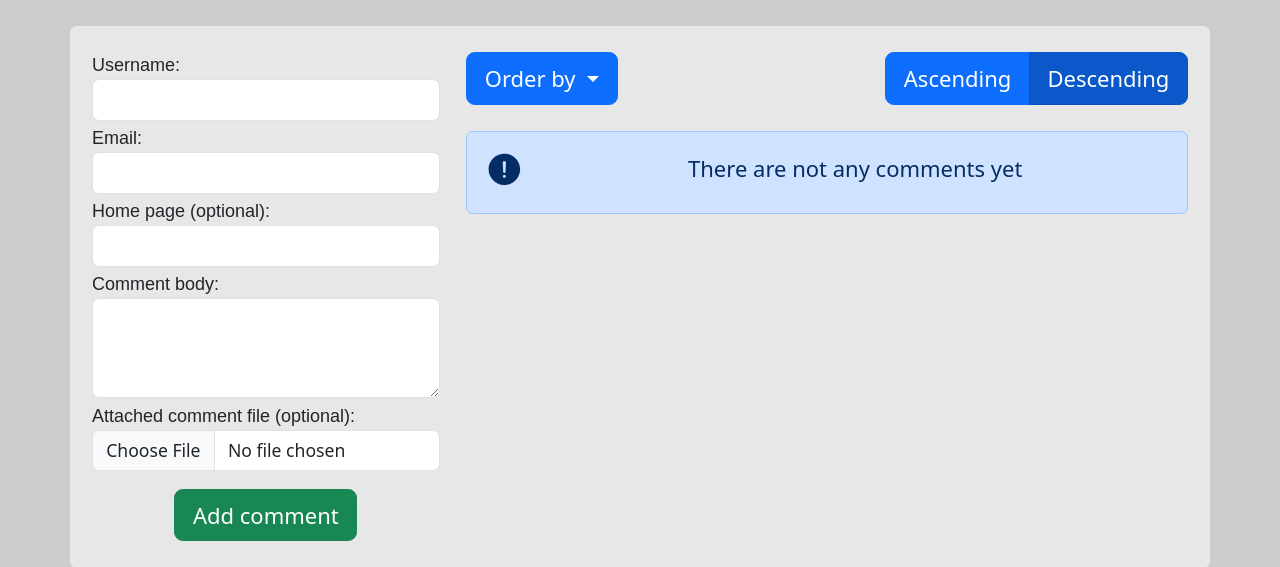
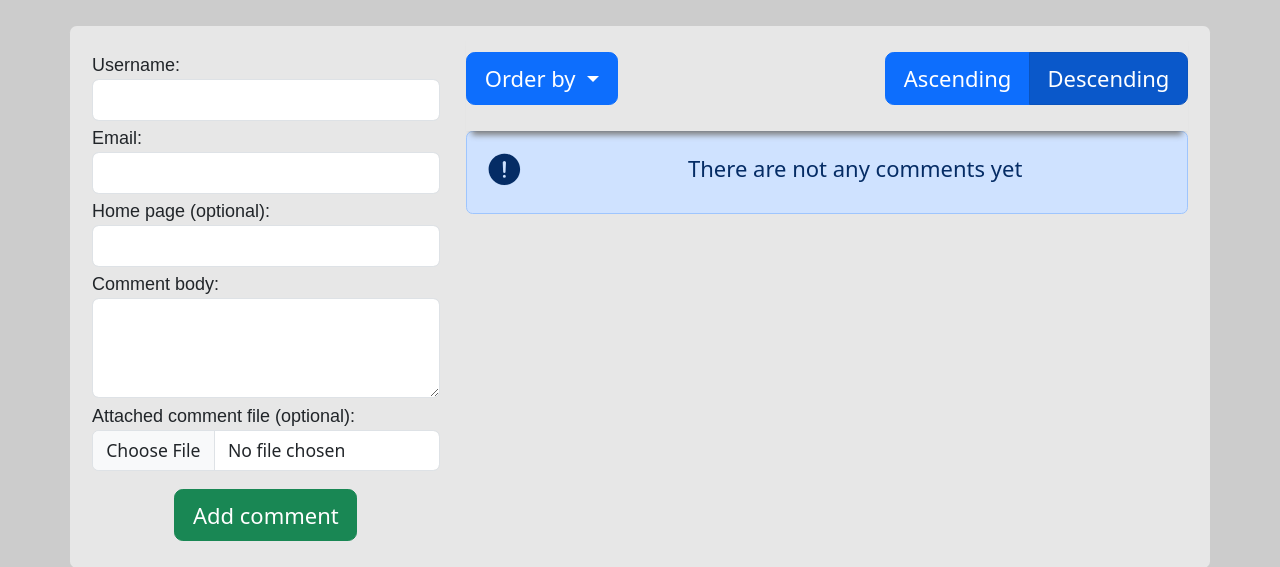
Before and after one commit to Gubchik123/dZENcode-test-task, a Django app: page / in a window 1280 px wide. Shown: the part 99-666 px from the top of the page. Run offline with Django 4.2, Linux system fonts and the light colour scheme; data that the repository does not hold is empty.

Commit message:
STYLE: Add bottom shadow for the #ordering in the style.css

```diff
--- a/static/css/style.css
+++ b/static/css/style.css
@@ -61,6 +61,8 @@ label, legend {
 }
 textarea { height: 100px; }
 
+#ordering { box-shadow: 0 10px 6px -6px gray; }
+
 .btn { opacity: 1; }
 
 #go-to-top-btn {
```
